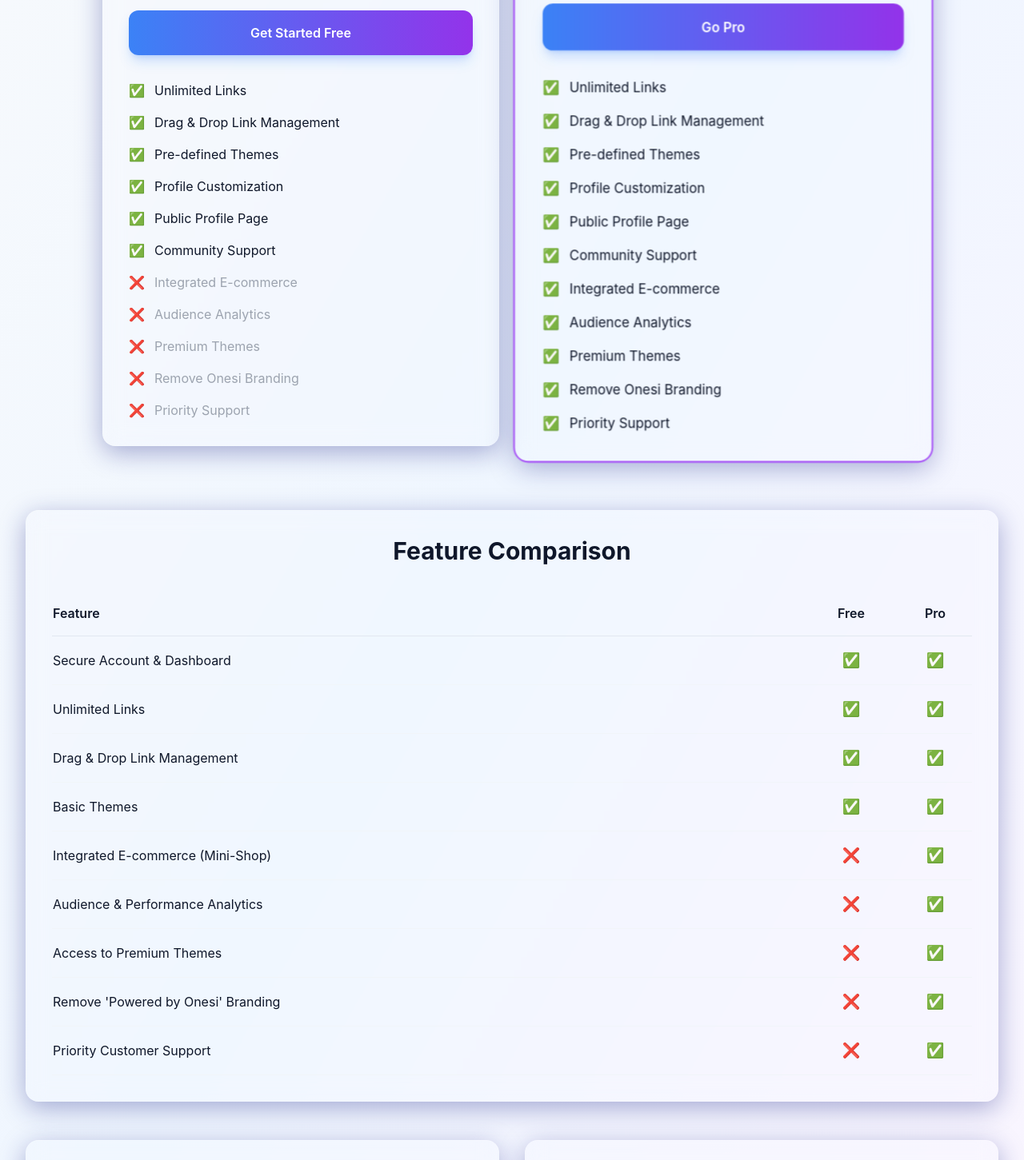
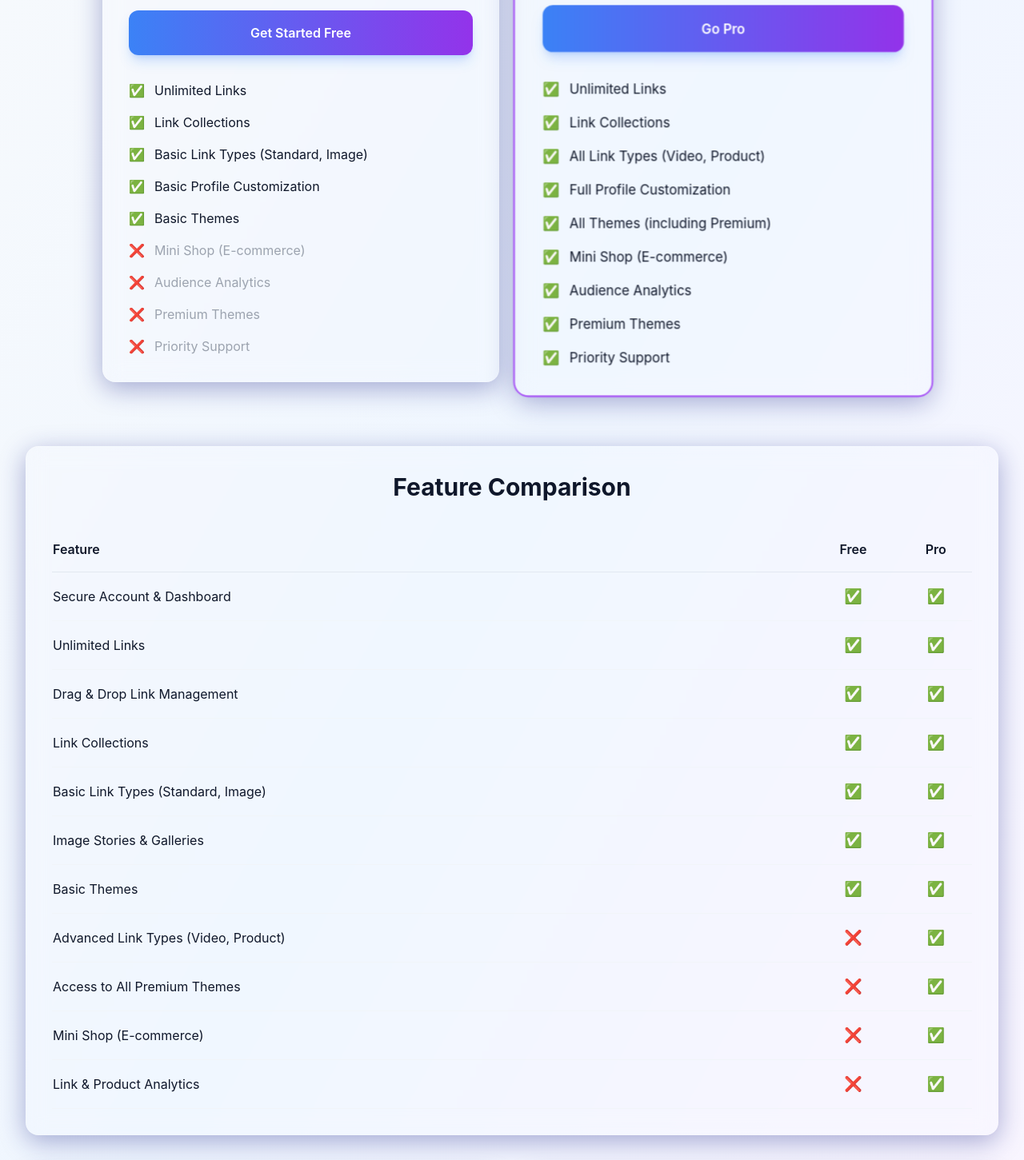
Before and after one commit to IkhsanKusm/Minimalist-LinkHub-Bio, a React (Vite) app: page /plans in a window 1280 px wide. Shown: the part 520-1971 px from the top of the page at 80% size. Built offline with nearby package versions, Linux system fonts and the light colour scheme.

Commit message:
Improve: Information Feature

```diff
--- a/src/pages/PlansPage.jsx
+++ b/src/pages/PlansPage.jsx
@@ -14,15 +14,13 @@ const PlansPage = () => {
       popular: false,
       features: [
         { name: 'Unlimited Links', included: true },
-        { name: 'Drag & Drop Link Management', included: true },
-        { name: 'Pre-defined Themes', included: true },
-        { name: 'Profile Customization', included: true },
-        { name: 'Public Profile Page', included: true },
-        { name: 'Community Support', included: true },
-        { name: 'Integrated E-commerce', included: false },
+        { name: 'Link Collections', included: true },
+        { name: 'Basic Link Types (Standard, Image)', included: true },
+        { name: 'Basic Profile Customization', included: true },
+        { name: 'Basic Themes', included: true },
+        { name: 'Mini Shop (E-commerce)', included: false },
         { name: 'Audience Analytics', included: false },
         { name: 'Premium Themes', included: false },
-        { name: 'Remove Onesi Branding', included: false },
         { name: 'Priority Support', included: false }
       ],
       cta: 'Get Started Free',
@@ -36,15 +34,13 @@ const PlansPage = () => {
       popular: true,
       features: [
         { name: 'Unlimited Links', included: true },
-        { name: 'Drag & Drop Link Management', included: true },
-        { name: 'Pre-defined Themes', included: true },
-        { name: 'Profile Customization', included: true },
-        { name: 'Public Profile Page', included: true },
-        { name: 'Community Support', included: true },
-        { name: 'Integrated E-commerce', included: true },
+        { name: 'Link Collections', included: true },
+        { name: 'All Link Types (Video, Product)', included: true },
+        { name: 'Full Profile Customization', included: true },
+        { name: 'All Themes (including Premium)', included: true },
+        { name: 'Mini Shop (E-commerce)', included: true },
         { name: 'Audience Analytics', included: true },
         { name: 'Premium Themes', included: true },
-        { name: 'Remove Onesi Branding', included: true },
         { name: 'Priority Support', included: true }
       ],
       cta: 'Go Pro',
@@ -69,32 +65,42 @@ const PlansPage = () => {
       pro: true
     },
     {
+      feature: 'Link Collections',
+      free: true,
+      pro: true
+    },
+    {
+      feature: 'Basic Link Types (Standard, Image)',
+      free: true,
+      pro: true
+    },
+    {
+      feature: 'Image Stories & Galleries',
+      free: true,
+      pro: true
+    },
+    {
       feature: 'Basic Themes',
       free: true,
       pro: true
     },
     {
-      feature: 'Integrated E-commerce (Mini-Shop)',
+      feature: 'Advanced Link Types (Video, Product)',
       free: false,
       pro: true
     },
     {
-      feature: 'Audience & Performance Analytics',
+      feature: 'Access to All Premium Themes',
       free: false,
       pro: true
     },
     {
-      feature: 'Access to Premium Themes',
+      feature: 'Mini Shop (E-commerce)',
       free: false,
       pro: true
     },
     {
-      feature: 'Remove \'Powered by Onesi\' Branding',
-      free: false,
-      pro: true
-    },
-    {
-      feature: 'Priority Customer Support',
+      feature: 'Link & Product Analytics',
       free: false,
       pro: true
     }
```
